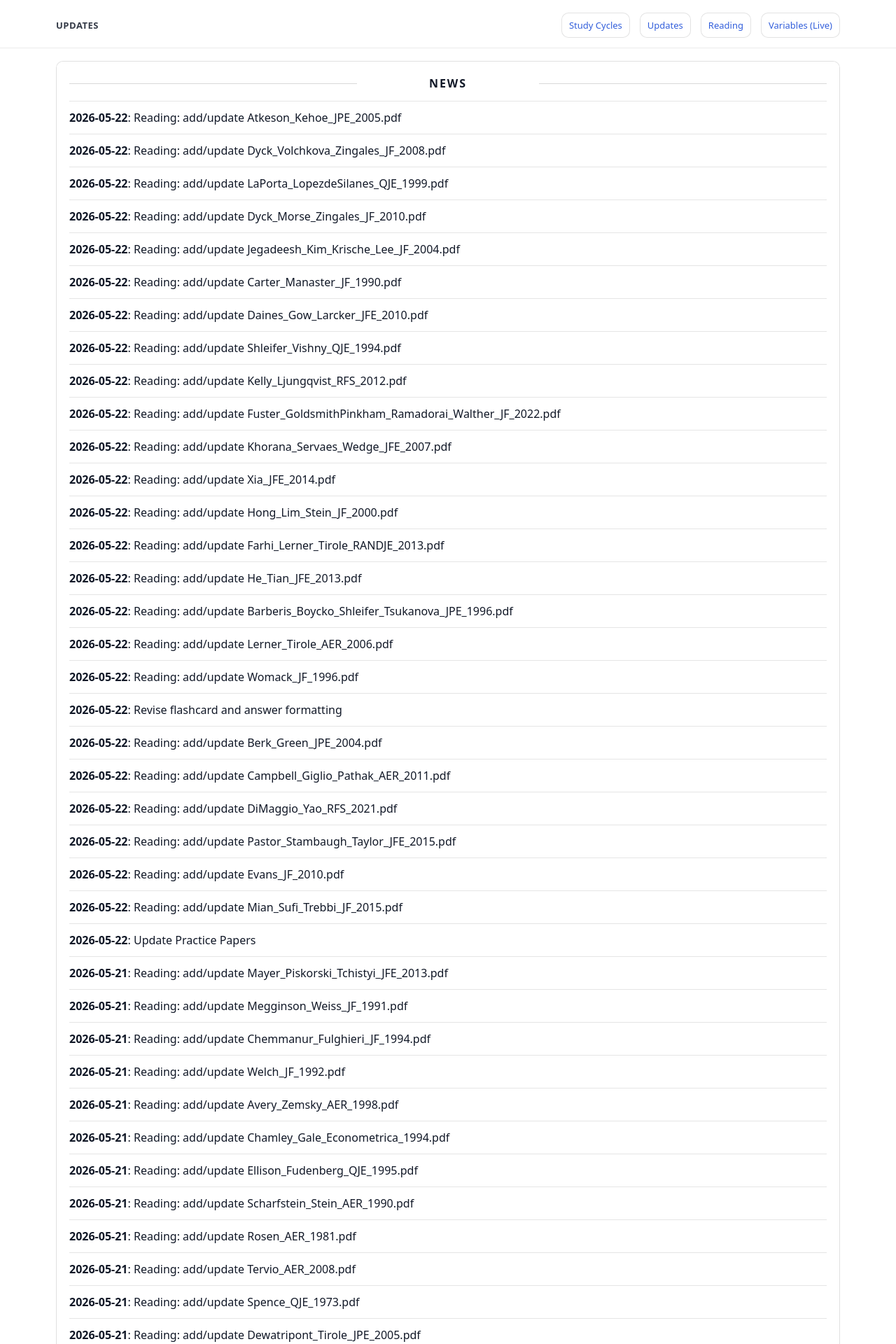
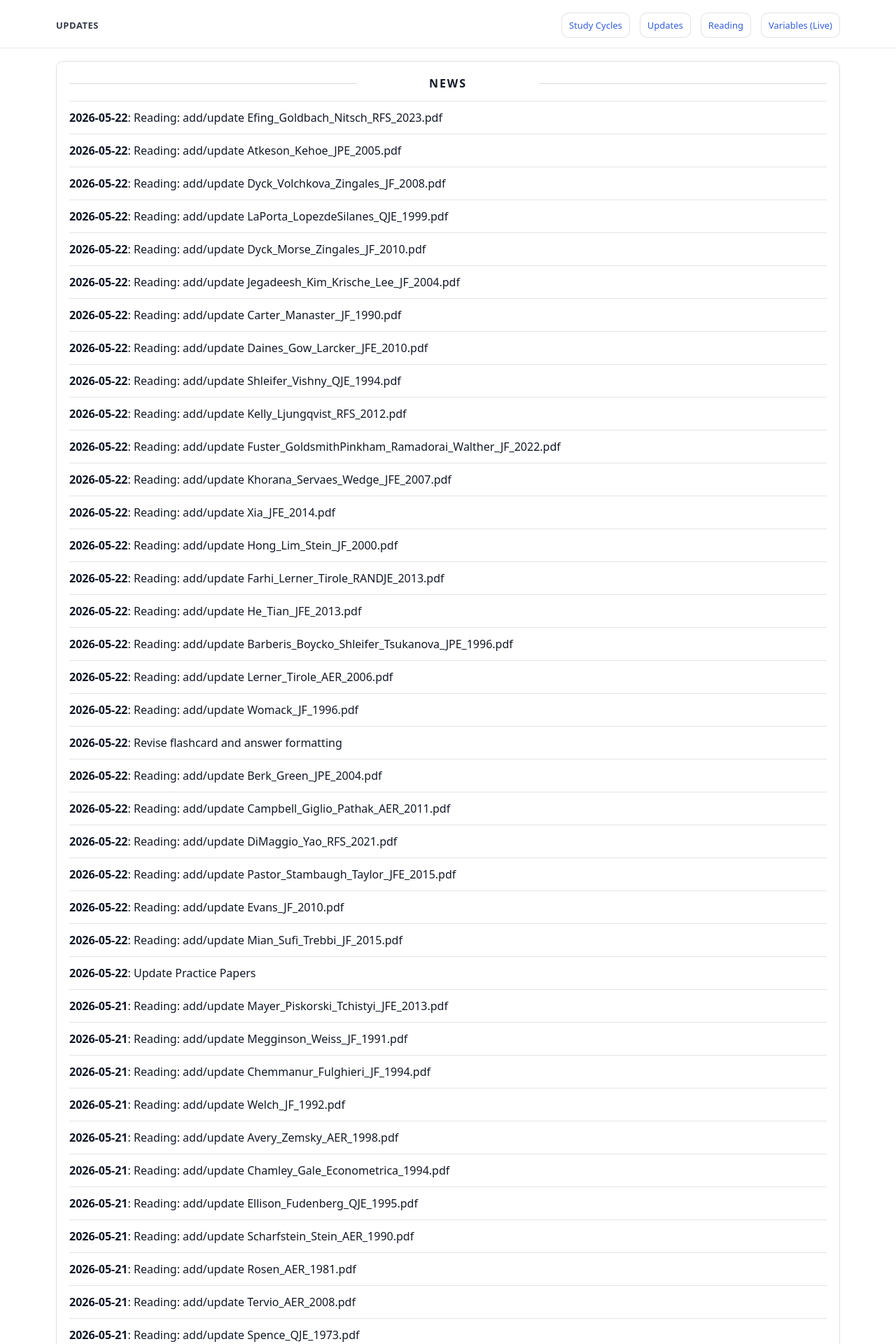
Before and after one commit to yaxinzn/study-archive, a Jekyll site: the page built from updates/index.md, in a window 1280 px wide. Shown: the top 1920 px of the page at 70% size. Built offline with Jekyll 4.4.1, drawn with Linux system fonts in a browser that asks for light colours; some of the changed text lies outside the part shown.

Commit message:
chore: update NEWS feed

```diff
--- a/_data/news.yml
+++ b/_data/news.yml
@@ -1,4 +1,7 @@
 # Auto-generated update history (sorted newest -> oldest). Do not edit manually.
+- ts: "1779447287"
+  date: "2026-05-22"
+  title: "Reading: add/update Efing_Goldbach_Nitsch_RFS_2023.pdf"
 - ts: "1779447104"
   date: "2026-05-22"
   title: "Reading: add/update Atkeson_Kehoe_JPE_2005.pdf"
```
